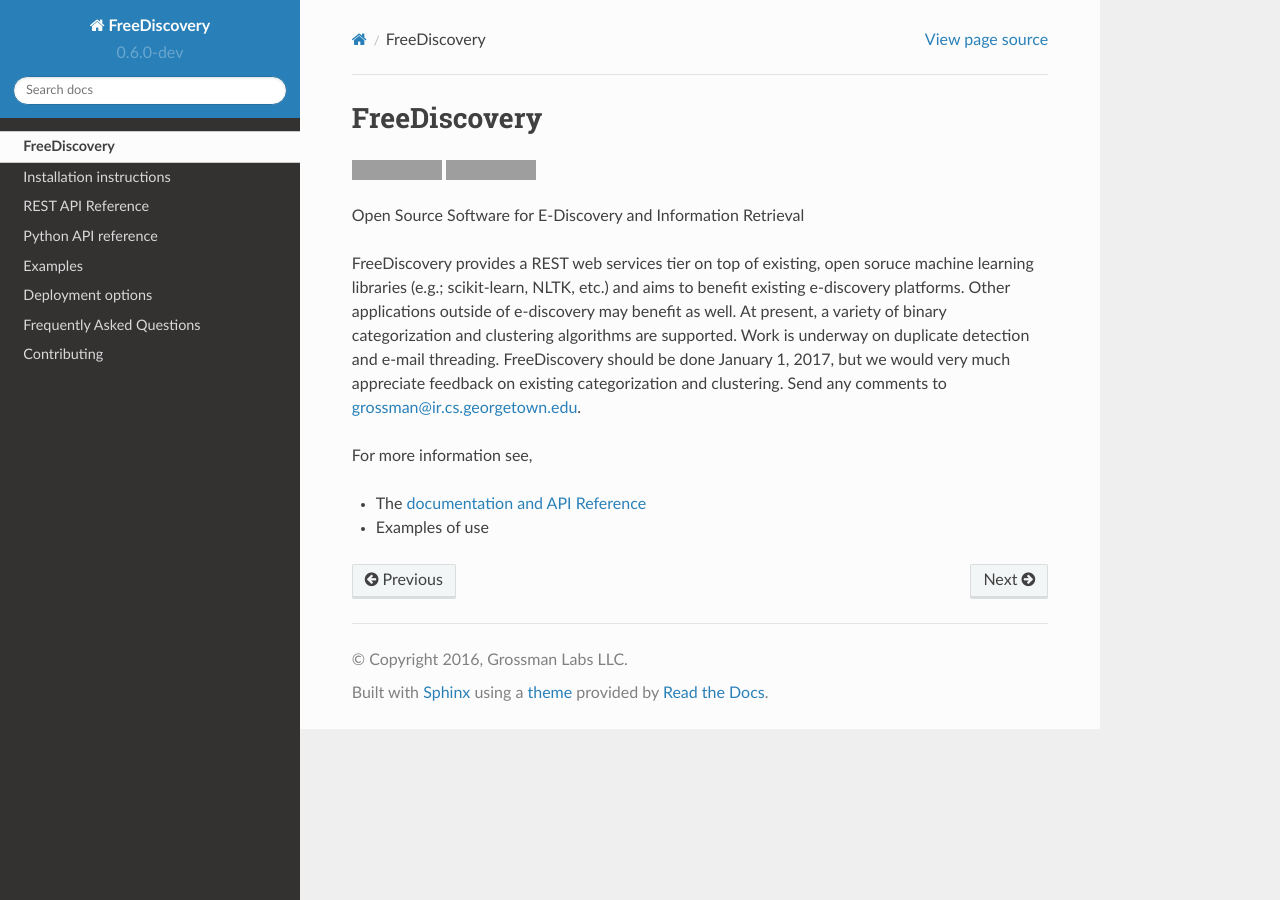
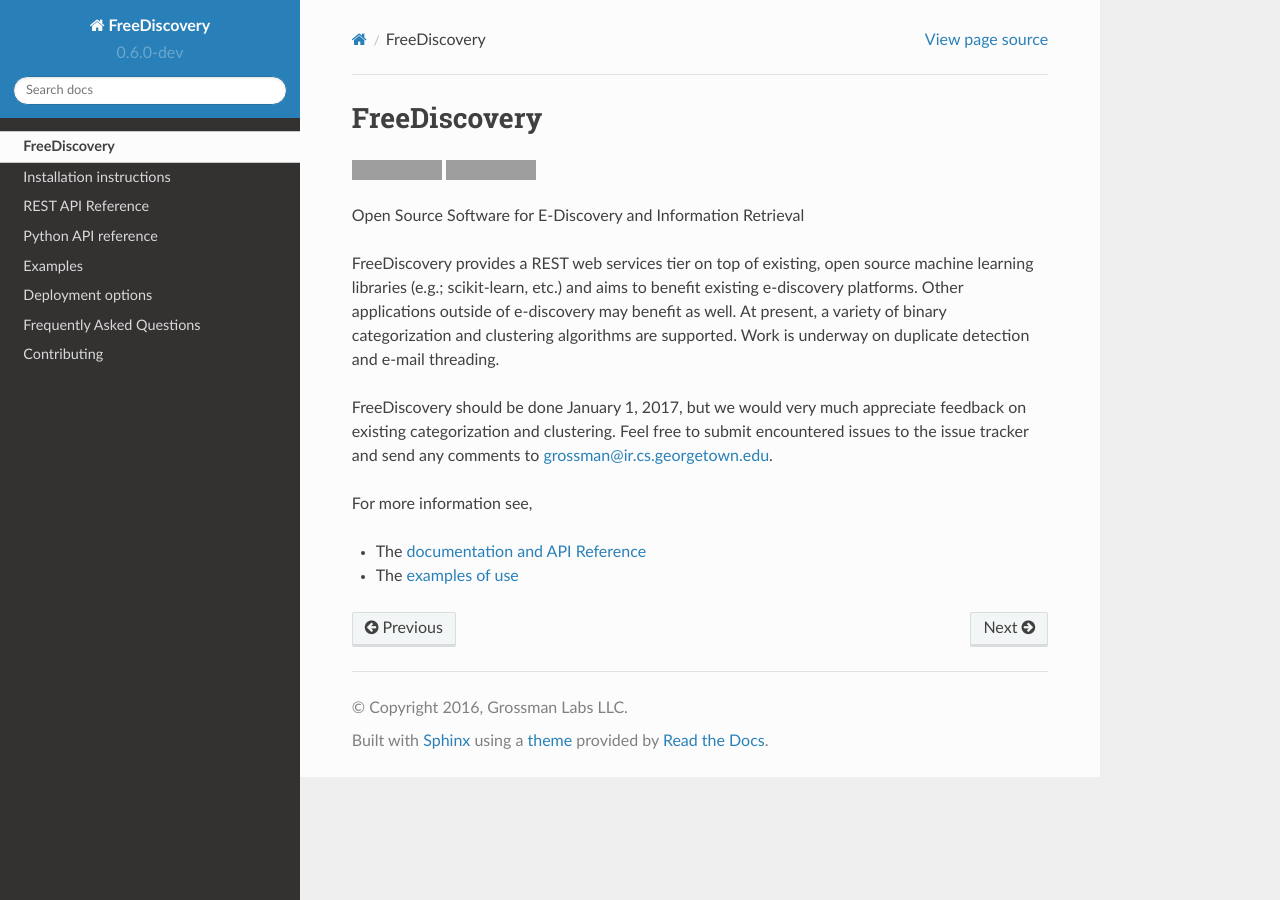
Before and after one commit to FreeDiscovery/FreeDiscovery, a Sphinx documentation site: the page built from doc/readme.rst, in a window 1280 px wide. Built offline with Sphinx 7.4.7 and the Read the Docs theme 2.0.0, drawn with Linux system fonts in a browser that asks for light colours; grey boxes are pictures that could not be loaded.

Commit message:
Updating docs

```diff
--- a/README.rst
+++ b/README.rst
@@ -11,9 +11,11 @@
 Open Source Software for E-Discovery and Information Retrieval
 
 
-FreeDiscovery provides a REST web services tier on top of existing, open soruce machine learning libraries (e.g.; scikit-learn, NLTK, etc.) and aims to benefit existing e-discovery platforms.  Other applications outside of e-discovery may benefit as well.  At present, a variety of binary categorization and clustering algorithms are supported.   Work is underway on duplicate detection and e-mail threading.  FreeDiscovery should be done January 1, 2017, but we would very much appreciate feedback on existing categorization and clustering.  Send any comments to grossman@ir.cs.georgetown.edu.
+FreeDiscovery provides a REST web services tier on top of existing, open source machine learning libraries (e.g.; scikit-learn, etc.) and aims to benefit existing e-discovery platforms.  Other applications outside of e-discovery may benefit as well.  At present, a variety of binary categorization and clustering algorithms are supported. Work is underway on duplicate detection and e-mail threading.
+
+FreeDiscovery should be done January 1, 2017, but we would very much appreciate feedback on existing categorization and clustering.  Feel free to submit encountered issues to the issue tracker and send any comments to grossman@ir.cs.georgetown.edu.
 
 For more information see,
 
 - The `documentation and API Reference <https://freediscovery.github.io/doc/dev/>`_
-- Examples of use
+- The `examples of use <https://github.com/FreeDiscovery/examples>`_
```
Also changed, not shown: doc/contributing.md (+1 -1 lines), doc/examples.md (+1 -1 lines), 1 other file.
